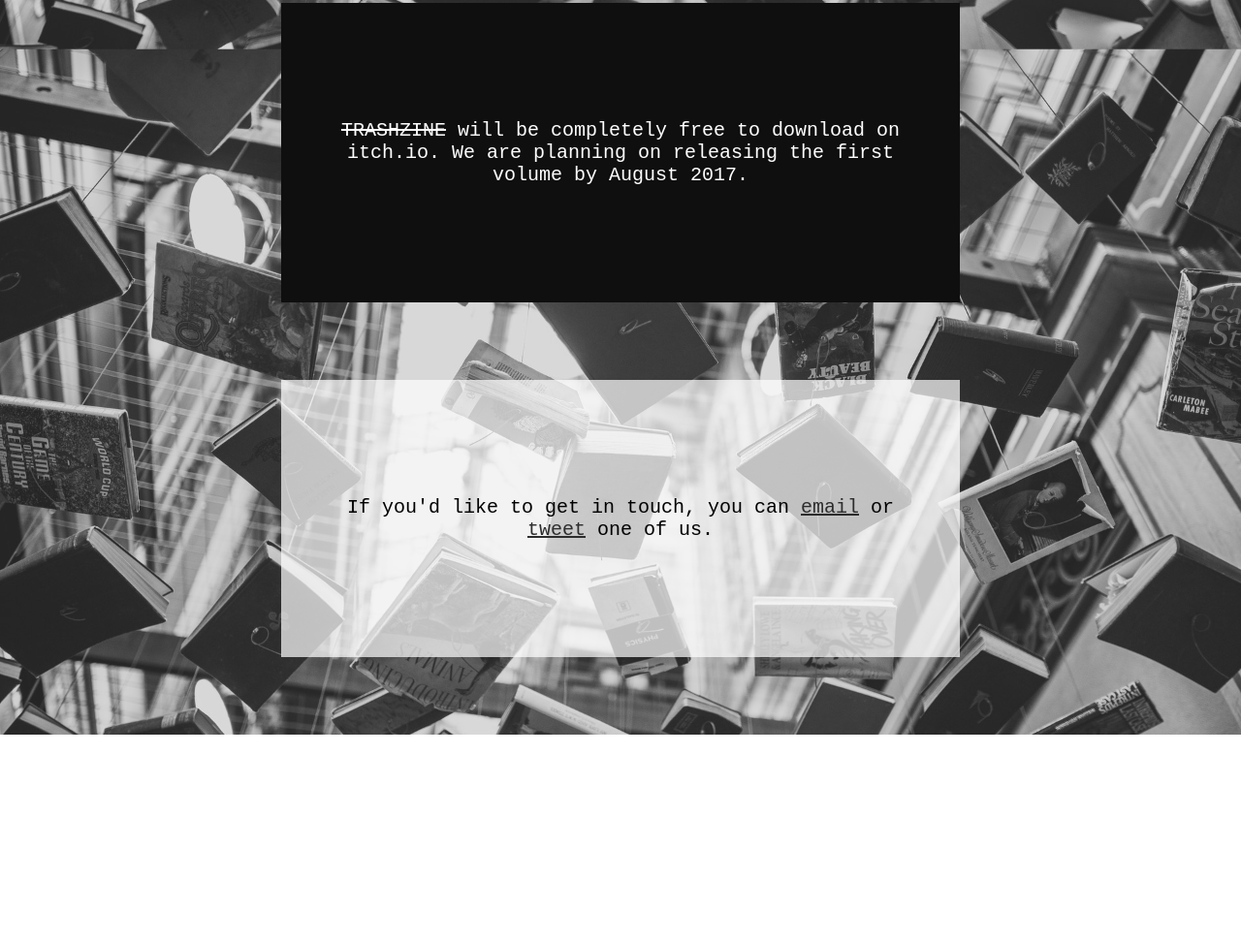
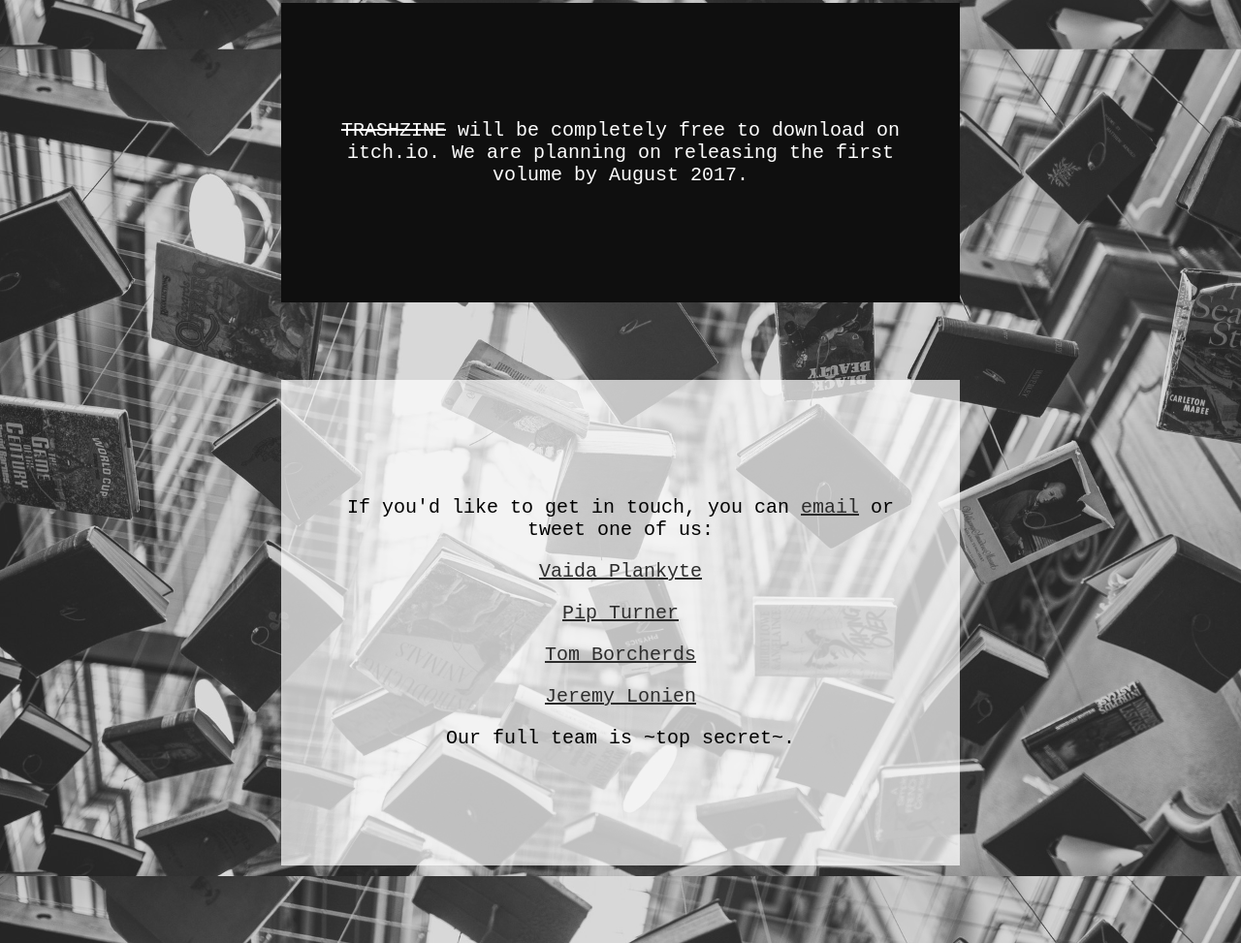
Before and after one commit to vaidap/trashzine, a plain HTML site: page index.html in a window 1280 px wide. Shown: the part 1656-2629 px from the top of the page at 97% size. Before the commit the page ends 2414 px from the top, so only its background shows below. Drawn offline with Linux system fonts and the light colour scheme; a web font is replaced by a local one.

Commit message:
added peeps!

```diff
--- a/index.html
+++ b/index.html
@@ -114,7 +114,12 @@ p {
 		<p><span class="linethru">TRASHZINE</span> will be completely free to download on itch.io. We are planning on releasing the first volume by August 2017.</p>
 	</div>
 	<div class="contain light">
-		<p>If you'd like to get in touch, you can <a href="mailto:vaidaplankyte@gmail.com">email</a> or <a href="https://twitter.com/underskinnyhrt">tweet</a> one of us.</p>
+		<p>If you'd like to get in touch, you can <a href="mailto:vaidaplankyte@gmail.com">email</a> or tweet one of us:</p>
+		<p><a href="https://twitter.com/underskinnyhrt">Vaida Plankyte</a></p>
+		<p><a href="https://twitter.com/dwarph">Pip Turner</a></p>
+		<p><a href="https://twitter.com/Bryghtside">Tom Borcherds</a></p>
+		<p><a href="https://twitter.com/Ludonaut">Jeremy Lonien</a></p>
+		<p>Our full team is ~top secret~.</p>
 	</div>
 </body>
 </html>
```
